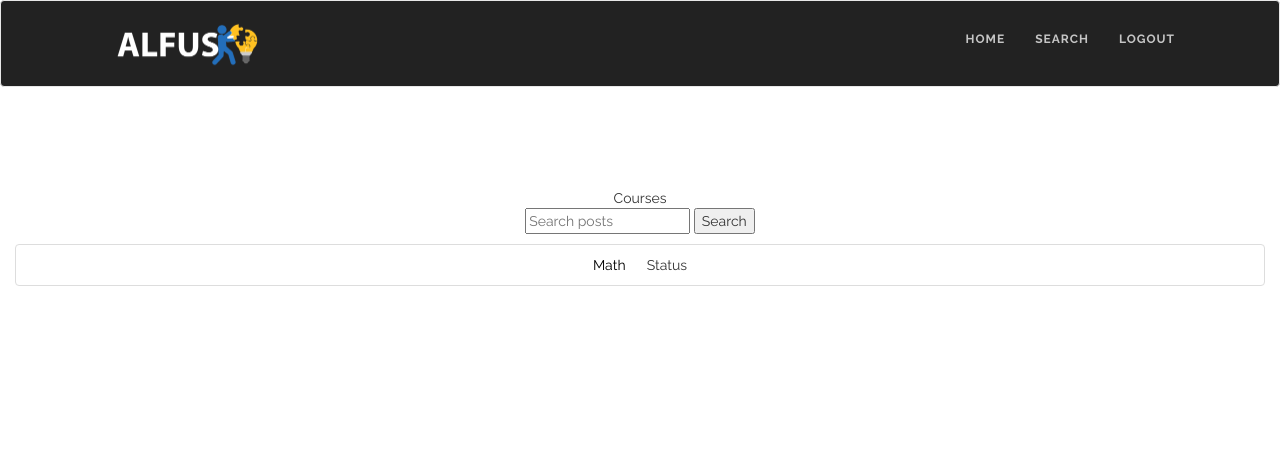
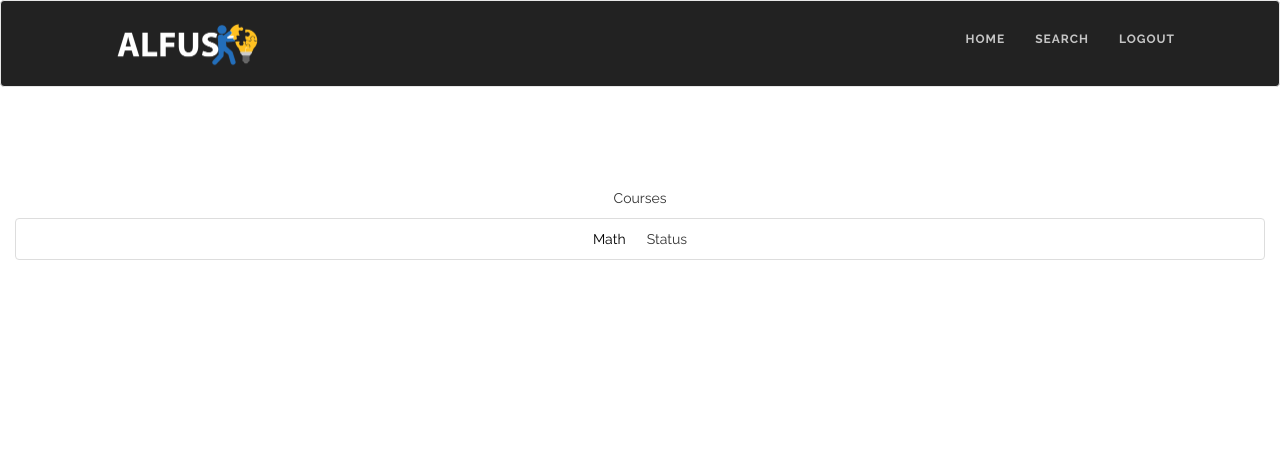
Before and after one commit to yanbek/ALFUS, a Django app: page /questions/ in a window 1280 px wide. Shown: the top 474 px of the page. Run offline with Django 3.2, Linux system fonts and the light colour scheme; a user stored in the database is signed in; data comes from the database, SQL or seed files in the repository; some libraries are stand-ins or nearby versions.

Commit message:
Remove search for courses

```diff
--- a/ALFUS/questions/templates/questions/index.html
+++ b/ALFUS/questions/templates/questions/index.html
@@ -3,11 +3,6 @@
 {% block content %}
 
      <h1> Courses</h1>
-
-   <form method='GET' action="{% url 'questions:index' %}">
-    <input type='text' name='q' placeholder='Search posts'/>
-    <input type='submit' value='Search'/>
-</form>
 
  <div style="padding-top: 10px;">
         {% if subject_list %}
```
